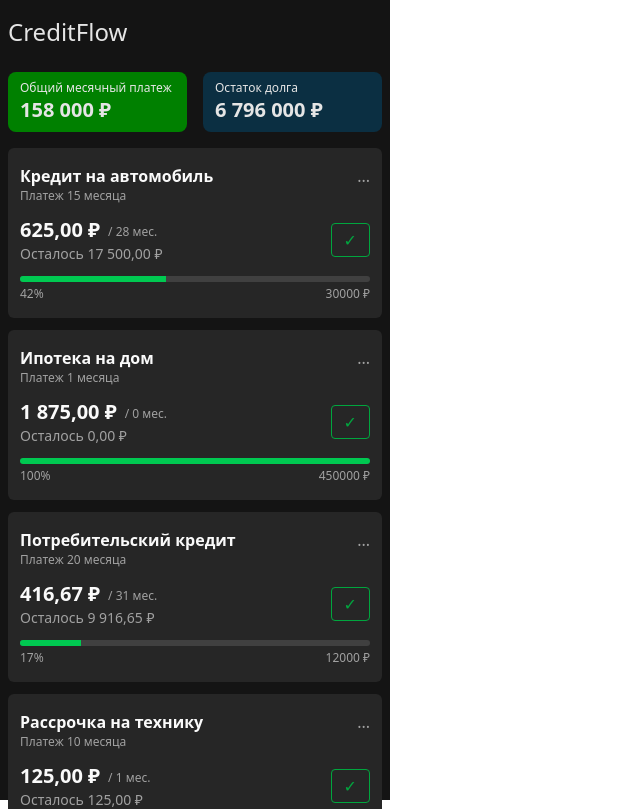
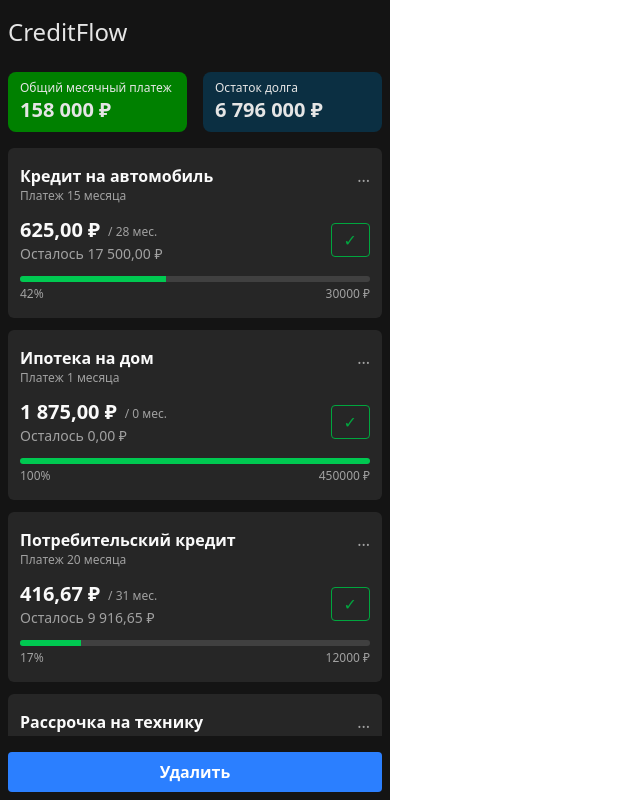
Before and after one commit to gridin52/CreditFlow, a Vue app: page / in a window 1280 px wide. Shown: the top 809 px of the page, without its empty margins (0-640 px from the left). Built offline with nearby package versions, Linux system fonts and the light colour scheme.

Commit message:
Поправлена верстка. Список кредитов больше не двигает шаблон вниз

```diff
--- a/src/App.vue
+++ b/src/App.vue
@@ -1,19 +1,13 @@
 <script setup>
   import { RouterView } from 'vue-router';
   import Header from './components/Header.vue';
-
 </script>
 
 <template>
   <main class="max-w-[390px] h-screen flex flex-col bg-[hsl(0_0%_8%)] text-neutral-200">
-    <div>
-      <Header />
-    </div>
-    <div class="flex-1">
+    <Header />
+    <div class="flex-1 min-h-0">
       <RouterView />
     </div>
   </main>
 </template>
-
-<style scoped>
-</style>
--- a/src/views/HomePageView.vue
+++ b/src/views/HomePageView.vue
@@ -4,12 +4,10 @@
   import { useCreditsStore } from '@/stores/credits';
 
   const creditsStore = useCreditsStore()
-
 </script>
 
 <template>
-  <div class="h-full flex flex-col justify-between p-2">
-    <!-- Widgets -->
+  <div class="h-full flex flex-col p-2">
     <div class="grid grid-cols-2 gap-4 justify-between">
       <CreditsWidgets
         header="Общий месячный платеж"
@@ -21,13 +19,17 @@
         creditValue="6 796 000"
       />
     </div>
-    <!-- Credits list -->
-    <div class="overflow-x-auto h-full mt-4">
-      <div v-for="credit in creditsStore.credits">
+    <div class="flex-1 overflow-y-auto mt-4 min-h-0 [scrollbar-width:none] [&::-webkit-scrollbar]:hidden">
+      <div v-for="credit in creditsStore.credits" :key="credit.id">
         <CreditItem
           :credit-data="credit"
         />
       </div>
     </div>
+    <div class="mt-4">
+      <button class="bg-blue-500 hover:bg-blue-700 text-white font-bold py-2 px-4 rounded w-full" @click="creditsStore.deleteCredit()">
+        Удалить
+      </button>
+    </div>
   </div>
 </template>
```
